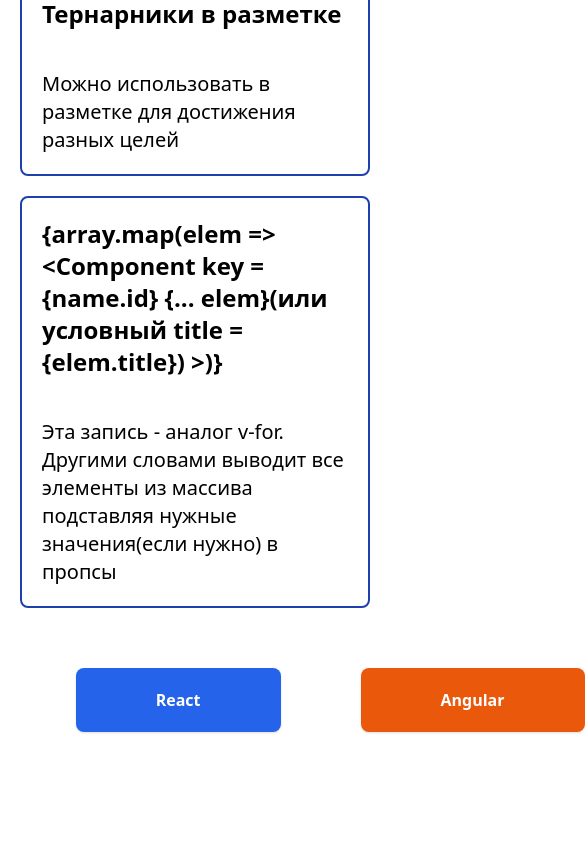
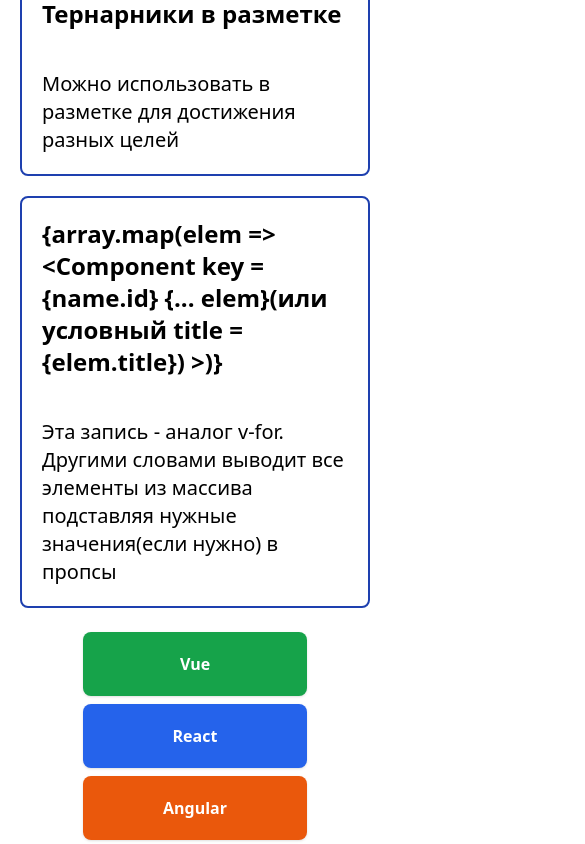
Before and after one commit to DaniiL10062005/First-meet-with-React, a React (Create React App) app: page / in a window 390 px wide. Shown: the part 940-1784 px from the top of the page, 585 px wide, since content can reach past the window. Before the commit the page ends 1712 px from the top, so only its background shows below. Built offline with nearby package versions, Linux system fonts and the light colour scheme.

Commit message:
Fragment

```diff
--- a/public/index.html
+++ b/public/index.html
@@ -7,7 +7,7 @@
 
     <title>Test</title>
   </head>
-  <body>
+  <body class="min-w-screen min-h-screen">
     <div id="root"></div>
 
   </body>
--- a/src/App.js
+++ b/src/App.js
@@ -1,66 +1,19 @@
 import React from 'react'
-import { useState } from 'react'
 
 import Header from './components/Header'
-import Li from './components/Li'
-import { arr, about } from './components/data'
-import Button from './components/Button'
+import ArrayButtons from './components/ArrayButtons'
+import Ul from './components/Ul'
 
 function App() {
-  const [content, setContent] = useState(null)
-  const [nameH, setNameH] = useState(null)
-
-  const buttonClick = (name) => {
-    const result = about.find((item) => item.naming === name)
-
-    setNameH(result.naming)
-    setContent(result.info)
-  }
-
   return (
-    <div className=" min-w-screen min-h-screen">
+    <>
       <Header />
-
       <h1 className="text-bold text-center font-bold text-3xl pb-5 border-b-2">Practice</h1>
 
-      <ul>
-        {arr.map((elem) => (
-          <Li key={elem.title} {...elem} />
-        ))}
-      </ul>
-      {/*Либо можно еще title = {arr[0].title} и т.д., если имена не совпадают или если мы
-      прописали props*/}
+      <Ul />
 
-      <div className="flex items-center justify-center">
-        <Button
-          isActive={nameH === 'Vue'}
-          classN={'text-white bg-green-600 hover:bg-green-700 m-10'}
-          onClick={() => buttonClick('Vue')}
-        >
-          Vue
-        </Button>
-        <Button
-          isActive={nameH === 'React'}
-          classN={'text-white bg-blue-600 hover:bg-blue-700 m-10'}
-          onClick={() => buttonClick('React')}
-        >
-          React
-        </Button>
-        <Button
-          isActive={nameH === 'Angular'}
-          classN={'text-white bg-orange-600 hover:bg-orange-700 m-10'}
-          onClick={() => buttonClick('Angular')}
-        >
-          Angular
-        </Button>
-      </div>
-
-      <div className={content ? 'mx-10 my-5 text-center' : 'hidden'}>
-        <h1 className="font-bold text-2xl">{nameH}</h1>
-
-        <p className="border text-xl">{content}</p>
-      </div>
-    </div>
+      <ArrayButtons />
+    </>
   )
 }
 
--- /dev/null
+++ b/src/components/ArrayButtons.js
@@ -0,0 +1,46 @@
+import Button from './Button'
+import { about } from './data'
+import { useState } from 'react'
+
+export default function ArrayButtons() {
+  const [content, setContent] = useState(null)
+  const [nameH, setNameH] = useState(null)
+  const buttonClick = (name) => {
+    const result = about.find((item) => item.naming === name)
+
+    setNameH(result.naming)
+    setContent(result.info)
+  }
+  return (
+    <div>
+      <div className="flex md:flex-row flex-col items-center justify-center">
+        <Button
+          isActive={nameH === 'Vue'}
+          classN={'text-white bg-green-600 hover:bg-green-700'}
+          onClick={() => buttonClick('Vue')}
+        >
+          Vue
+        </Button>
+        <Button
+          isActive={nameH === 'React'}
+          classN={'text-white bg-blue-600 hover:bg-blue-700'}
+          onClick={() => buttonClick('React')}
+        >
+          React
+        </Button>
+        <Button
+          isActive={nameH === 'Angular'}
+          classN={'text-white bg-orange-600 hover:bg-orange-700'}
+          onClick={() => buttonClick('Angular')}
+        >
+          Angular
+        </Button>
+      </div>
+      <div className={content ? 'mx-10 my-5 text-center' : 'hidden'}>
+        <h1 className="font-bold text-2xl">{nameH}</h1>
+
+        <p className="border text-xl rounded p-2 mt-10">{content}</p>
+      </div>
+    </div>
+  )
+}
--- a/src/components/Button.js
+++ b/src/components/Button.js
@@ -2,8 +2,8 @@
   return (
     <button
       onClick={onClick}
-      className={`px-20 py-5 outline-none font-bold rounded-lg transition-all duration-500 active:bg-black shadow ${
-        isActive ? 'bg-black text-white m-10' : classN
+      className={`px-20 py-5 lg:m-10 w-56 m-1 outline-none font-bold rounded-lg transition-all duration-500 active:bg-black shadow ${
+        isActive ? 'bg-black text-white' : classN
       }`}
     >
       {children}
--- /dev/null
+++ b/src/components/Ul.js
@@ -0,0 +1,16 @@
+import { arr } from './data'
+import Li from './Li'
+
+export default function Ul() {
+  return (
+    <ul>
+      {arr.map((elem) => (
+        <Li key={elem.title} {...elem} />
+      ))}
+    </ul>
+  )
+  {
+    /*Либо можно еще title = {arr[0].title} и т.д., если имена не совпадают или если мы
+      прописали props*/
+  }
+}
```
